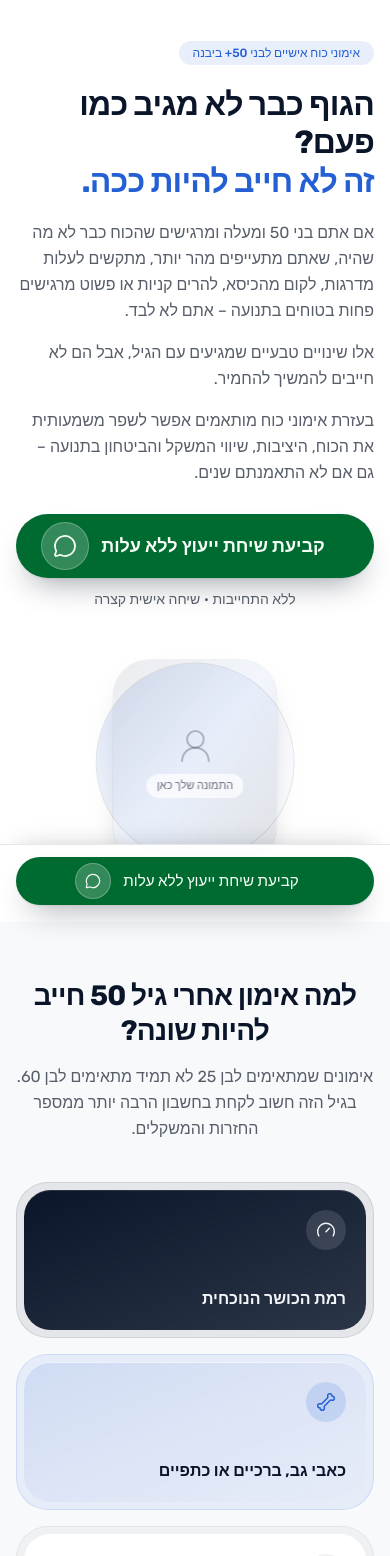
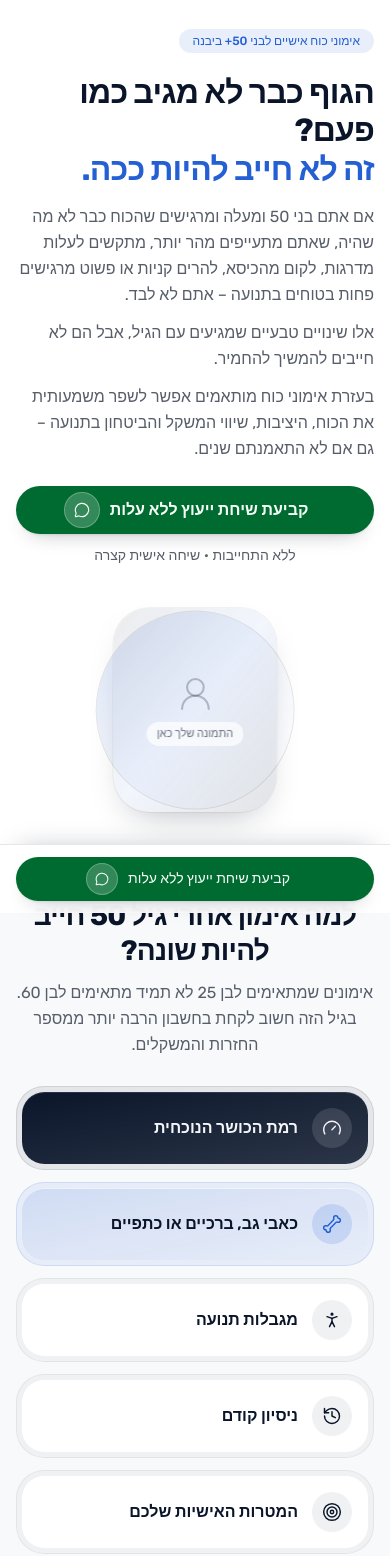
Before and after one commit to shaykapri58-ship-it/60-, a Next.js app: page / in a window 390 px wide. Shown: the top 1556 px of the page. Built offline with nearby package versions, Linux system fonts and the light colour scheme.

Commit message:
Improve mobile layout

```diff
--- a/src/components/sections/final-cta.tsx
+++ b/src/components/sections/final-cta.tsx
@@ -31,7 +31,7 @@ export function FinalCta() {
   return (
     <section
       id="final-cta-section"
-      className="relative overflow-hidden bg-navy py-14 sm:py-16 md:py-32"
+      className="relative overflow-hidden bg-navy py-[clamp(2.5rem,9vw,3.5rem)] md:py-32"
     >
       <div
         aria-hidden
@@ -59,7 +59,7 @@ export function FinalCta() {
           לחצו על הכפתור וקבעו שיחת ייעוץ אישית ללא עלות.
         </motion.p>
 
-        <motion.div variants={item} className="mt-8 flex justify-center sm:mt-10">
+        <motion.div variants={item} className="mt-6 flex justify-center sm:mt-10">
           <WhatsAppCta label="קביעת שיחת ייעוץ ללא עלות" size="large" />
         </motion.div>
       </motion.div>
--- a/src/components/sections/hero.tsx
+++ b/src/components/sections/hero.tsx
@@ -33,8 +33,8 @@ export function Hero() {
   };
 
   return (
-    <section className="relative overflow-hidden bg-background pt-10 pb-10 sm:pt-14 sm:pb-14 md:pt-20 md:pb-20">
-      <div className="mx-auto grid max-w-7xl grid-cols-1 items-center gap-8 px-4 sm:gap-10 sm:px-6 md:px-8 lg:grid-cols-[1.08fr_0.92fr] lg:gap-10">
+    <section className="relative overflow-hidden bg-background py-[clamp(1.75rem,7vw,3rem)] md:py-20">
+      <div className="mx-auto grid max-w-7xl grid-cols-1 items-center gap-[clamp(1.5rem,6vw,2.5rem)] px-4 sm:px-6 md:px-8 lg:grid-cols-[1.08fr_0.92fr] lg:gap-10">
         <motion.div
           variants={container}
           initial="hidden"
@@ -59,7 +59,7 @@ export function Hero() {
 
           <motion.div
             variants={item}
-            className="mt-5 max-w-[46ch] space-y-4 text-base leading-relaxed text-muted-foreground sm:mt-6 sm:text-[1.05rem]"
+            className="mt-4 max-w-[46ch] space-y-3 text-base leading-relaxed text-muted-foreground sm:mt-6 sm:space-y-4 sm:text-[1.05rem]"
           >
             <p>
               אם אתם בני 50 ומעלה ומרגישים שהכוח כבר לא מה שהיה, שאתם מתעייפים
@@ -76,11 +76,7 @@ export function Hero() {
             </p>
           </motion.div>
 
-          <motion.div
-            variants={item}
-            id="hero-cta"
-            className="mt-7 sm:mt-9"
-          >
+          <motion.div variants={item} id="hero-cta" className="mt-6 sm:mt-9">
             <WhatsAppCta
               label="קביעת שיחת ייעוץ ללא עלות"
               size="large"
--- a/src/components/sections/process-timeline.tsx
+++ b/src/components/sections/process-timeline.tsx
@@ -46,13 +46,13 @@ export function ProcessTimeline() {
   };
 
   return (
-    <section className="bg-background py-14 sm:py-16 md:py-32">
+    <section className="bg-background py-[clamp(2.5rem,9vw,3.5rem)] md:py-32">
       <div className="mx-auto max-w-4xl px-4 sm:px-6 md:px-8">
         <h2 className="text-center text-[1.75rem] font-bold leading-[1.25] tracking-tight text-navy sm:text-3xl md:text-4xl">
           ככה נראית הדרך שלכם להתחזק
         </h2>
 
-        <div className="relative mt-10 sm:mt-12 md:mt-20">
+        <div className="relative mt-8 sm:mt-12 md:mt-20">
           <div className="absolute top-6 bottom-6 start-6 w-px bg-gradient-to-b from-navy/20 via-navy/15 to-navy/5 sm:top-7 sm:bottom-7 sm:start-7 md:start-8" />
 
           <motion.ol
@@ -60,7 +60,7 @@ export function ProcessTimeline() {
             initial={shouldReduceMotion ? "show" : "hidden"}
             whileInView="show"
             viewport={{ once: true, amount: 0.2 }}
-            className="space-y-7 sm:space-y-10 md:space-y-14"
+            className="space-y-6 sm:space-y-10 md:space-y-14"
           >
             {steps.map((step, index) => (
               <motion.li
--- a/src/components/sections/why-different.tsx
+++ b/src/components/sections/why-different.tsx
@@ -71,13 +71,13 @@ export function WhyDifferent() {
   };
 
   return (
-    <section className="bg-secondary/60 py-14 sm:py-16 md:py-32">
+    <section className="bg-secondary/60 py-[clamp(2.5rem,9vw,3.5rem)] md:py-32">
       <div className="mx-auto max-w-7xl px-4 sm:px-6 md:px-8">
         <div className="mx-auto max-w-2xl text-center">
           <h2 className="text-[1.75rem] font-bold leading-[1.25] tracking-tight text-navy sm:text-3xl md:text-4xl">
             למה אימון אחרי גיל 50 חייב להיות שונה?
           </h2>
-          <p className="mt-4 text-base leading-relaxed text-muted-foreground sm:mt-5 sm:text-[1.05rem]">
+          <p className="mt-3 text-base leading-relaxed text-muted-foreground sm:mt-5 sm:text-[1.05rem]">
             אימונים שמתאימים לבן 25 לא תמיד מתאימים לבן 60. בגיל הזה חשוב
             לקחת בחשבון הרבה יותר ממספר החזרות והמשקלים.
           </p>
@@ -88,7 +88,7 @@ export function WhyDifferent() {
           initial={shouldReduceMotion ? "show" : "hidden"}
           whileInView="show"
           viewport={{ once: true, amount: 0.25 }}
-          className="mt-10 grid grid-cols-1 gap-4 sm:mt-12 sm:gap-5 md:mt-16 md:grid-cols-2 lg:grid-cols-3"
+          className="mt-7 grid grid-cols-1 gap-3 sm:mt-10 sm:gap-4 md:mt-16 md:grid-cols-2 lg:grid-cols-3"
         >
           {factors.map((factor) => (
             <motion.div
@@ -132,27 +132,22 @@ function FactorTile({ factor }: { factor: FactorCard }) {
         : "bg-navy/6 text-navy";
 
   return (
-    <div
-      className={cn(
-        "h-full rounded-[2rem] p-2 ring-1 ring-inset",
-        outerTone
-      )}
-    >
+    <div className={cn("rounded-[1.75rem] p-1.5 ring-1 ring-inset", outerTone)}>
       <div
         className={cn(
-          "flex h-full min-h-[140px] flex-col justify-between rounded-[1.65rem] p-5 sm:min-h-[168px] sm:p-6",
+          "flex items-center gap-3.5 rounded-[1.4rem] p-4 sm:gap-4 sm:p-5",
           innerTone
         )}
       >
         <span
           className={cn(
-            "flex size-10 items-center justify-center rounded-full sm:size-11",
+            "flex size-10 shrink-0 items-center justify-center rounded-full sm:size-11",
             iconBadge
           )}
         >
           <Icon className="size-5" strokeWidth={1.75} />
         </span>
-        <h3 className="mt-5 text-base font-semibold leading-snug sm:mt-6 sm:text-lg">
+        <h3 className="text-base font-semibold leading-snug sm:text-lg">
           {factor.title}
         </h3>
       </div>
--- a/src/components/whatsapp-cta.tsx
+++ b/src/components/whatsapp-cta.tsx
@@ -22,10 +22,10 @@ export function WhatsAppCta({
       target="_blank"
       rel="noopener noreferrer"
       className={cn(
-        "group/cta flex w-full items-center justify-center gap-3 rounded-full bg-whatsapp pe-2 text-whatsapp-foreground shadow-[0_1px_2px_rgba(15,23,42,0.08),0_16px_32px_-14px_rgba(15,23,42,0.45)] transition-all duration-500 ease-[cubic-bezier(0.32,0.72,0,1)] hover:shadow-[0_1px_2px_rgba(15,23,42,0.1),0_22px_44px_-16px_rgba(15,23,42,0.5)] active:scale-[0.98] sm:inline-flex sm:w-auto",
+        "group/cta flex w-full items-center justify-center gap-2.5 rounded-full bg-whatsapp pe-1.5 text-whatsapp-foreground shadow-[0_1px_2px_rgba(15,23,42,0.08),0_10px_22px_-14px_rgba(15,23,42,0.4)] transition-all duration-500 ease-[cubic-bezier(0.32,0.72,0,1)] hover:shadow-[0_1px_2px_rgba(15,23,42,0.1),0_22px_44px_-16px_rgba(15,23,42,0.5)] active:scale-[0.98] sm:gap-3 sm:pe-2 sm:inline-flex sm:w-auto",
         isLarge
-          ? "min-h-[56px] ps-8 py-2 text-lg font-semibold"
-          : "min-h-[48px] ps-6 py-1.5 text-[0.95rem] font-medium",
+          ? "min-h-[48px] ps-6 py-1.5 text-base font-semibold sm:min-h-[56px] sm:ps-8 sm:py-2 sm:text-lg"
+          : "min-h-11 ps-5 py-1 text-sm font-medium sm:min-h-[48px] sm:ps-6 sm:py-1.5 sm:text-[0.95rem]",
         className
       )}
     >
@@ -33,11 +33,11 @@ export function WhatsAppCta({
       <span
         className={cn(
           "flex shrink-0 items-center justify-center rounded-full bg-white/20 ring-1 ring-inset ring-white/25 transition-transform duration-500 ease-[cubic-bezier(0.32,0.72,0,1)] group-hover/cta:-translate-x-1 group-hover/cta:scale-105",
-          isLarge ? "size-12" : "size-9"
+          isLarge ? "size-9 sm:size-12" : "size-8 sm:size-9"
         )}
       >
         <MessageCircle
-          className={isLarge ? "size-6" : "size-4"}
+          className={isLarge ? "size-4 sm:size-6" : "size-3.5 sm:size-4"}
           strokeWidth={1.75}
         />
       </span>
```
